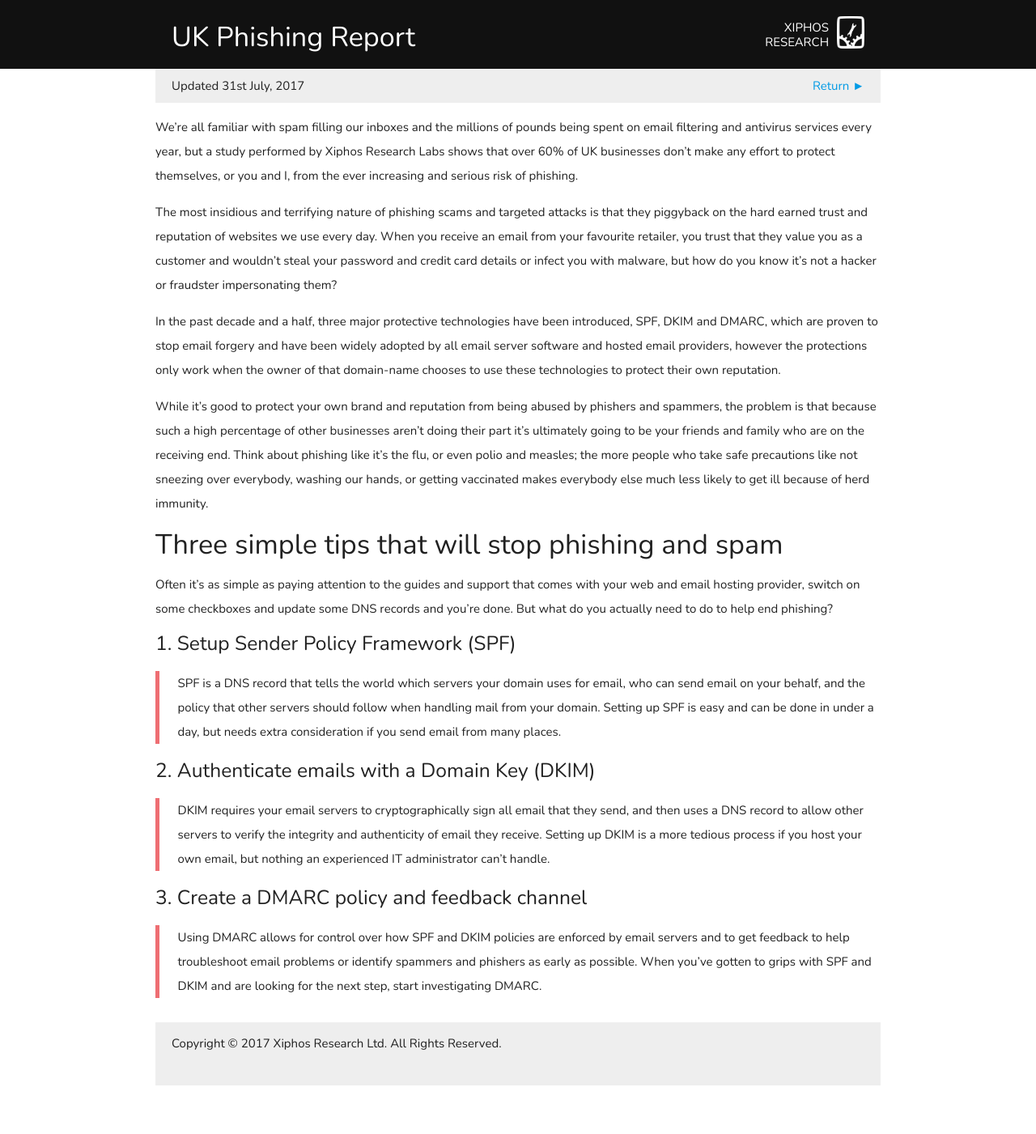
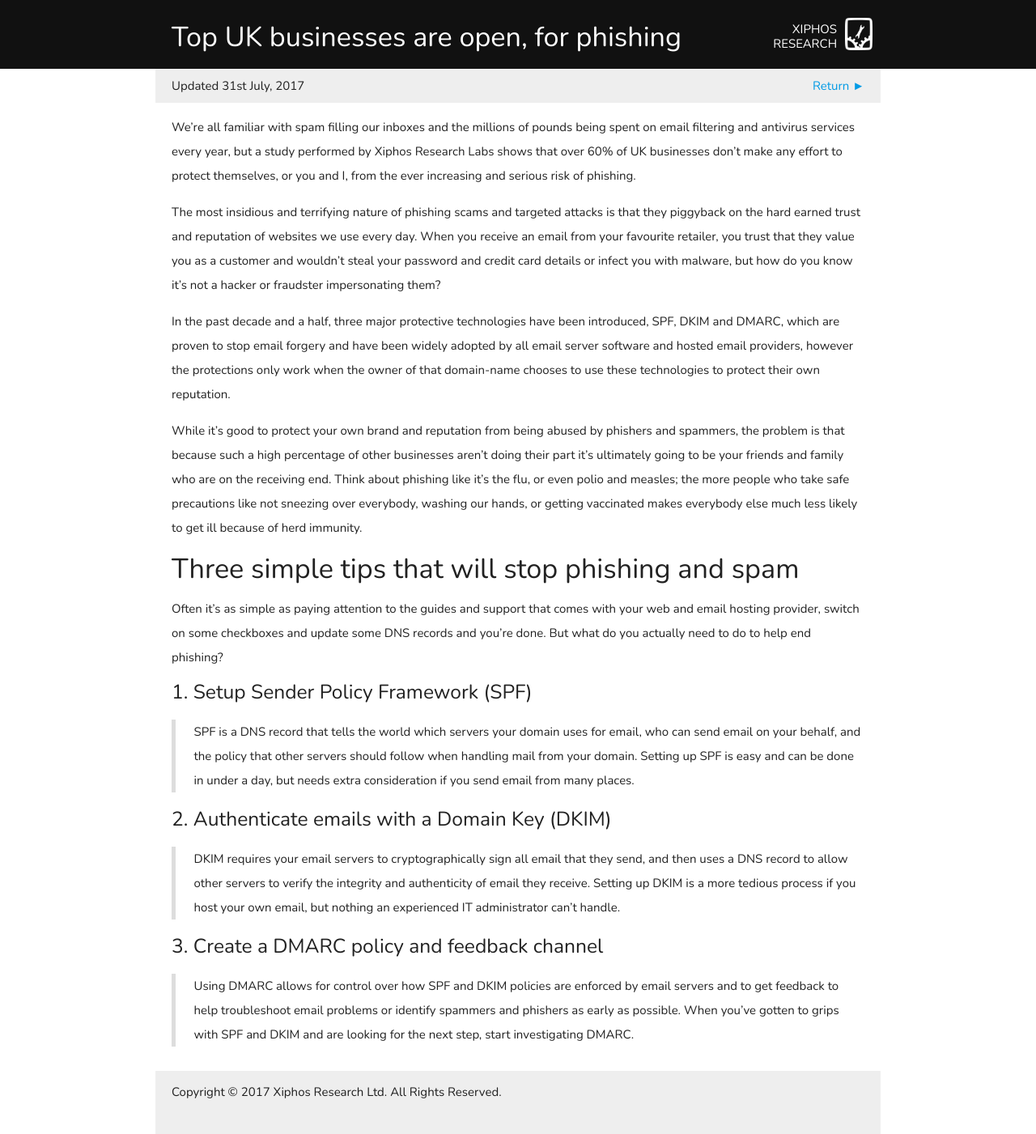
Before and after one commit to HarryR/xiphos-research.github.io, a Jekyll site: the page built from _posts/2017-08-03-phishing-report.markdown, in a window 1280 px wide. Shown: the whole page at 81% size. Built offline with Jekyll 4.4.1, drawn with Linux system fonts in a browser that asks for light colours; nearby versions of some CDN libraries; library files that are not in the unit come from our copies; Markdown is read by kramdown in place of the engine named in the settings; before the commit the page ends 1341 px from its top, so only the background shows below that.

Commit message:
Added blog index page

```diff
--- a/_layouts/page.html
+++ b/_layouts/page.html
@@ -28,22 +28,25 @@
 
 <header style="background: #111; padding-bottom: 20px; padding-top: 10px;">
   <div class="container">
-    <section style="padding-right: 20px; padding-left: 20px;">
+    <section class="page-header" style="padding-left: 20px; position: relative;">
+      <div class="top-logo">
+        <a id="logo-container" href="/">
+          <img class="right" src="/img/logo-white.png" height="40" style="margin-top: 10px;" />
+        </a>
+        <div class="hide-on-small-only right white-text" style="text-align: right; margin-right: 10px; margin-top: 15px; line-height: 1.2rem">
+          XIPHOS<br />
+          RESEARCH
+        </div>
+      </div><!-- .right -->
       <div class="left white-text">
         <h4 style="margin-bottom: 0;">{{ page.title }}</h4>
-      </div>
-      <a id="logo-container" href="#">
-        <img class="right" src="/img/logo-white.png" height="40" style="margin-top: 10px;" />
-      </a>
-      <div class="hide-on-small-only right white-text" style="text-align: right; margin-right: 10px; margin-top: 15px; line-height: 1.2rem">
-        XIPHOS<br />
-        RESEARCH
       </div>
       <div class="clearfix"></div>
     </section>
   </div>
 </header>
 
+{% if page.date %}
 <div class="container" style="background: #eee; padding: 10px; padding-left: 20px; padding-right: 20px;">
   <div class="right">
     <a href="/">Return &#9658;</a>
@@ -53,9 +56,10 @@
 {{ page.date | date: "%B" }},
 {{ page.date | date: "%Y" }}
 </div>
+{% endif %}
 
 <div class="container">
-  <section>
+  <section class="content">
 
     {{ content }}
 
--- a/_posts/2017-08-03-phishing-report.markdown
+++ b/_posts/2017-08-03-phishing-report.markdown
@@ -1,6 +1,6 @@
 ---
 layout: page
-title:  "UK Phishing Report"
+title:  "Top UK businesses are open, for phishing"
 date:   2017-07-31 00:00:00
 ---
 
--- a/css/style2.css
+++ b/css/style2.css
@@ -117,3 +117,40 @@
 	top: 25px;
 	right: 0px;
 }
+
+.top-logo {
+	position: absolute;
+	top: 50%;
+	right: 10px;
+	margin-top: -25px;
+}
+
+.page-header {
+	padding-right: 140px;
+}
+
+@media only screen and (max-width: 600px) {
+	.page-header {
+		padding-right: 50px;
+	}
+}
+
+blockquote {
+	border-color: #ddd;
+}
+
+section.content {
+	padding-left: 20px;
+	padding-right: 20px;
+}
+
+.news-item {
+	color: #000;
+	display: block;
+	padding: 10px;
+	margin-top: 10px;
+}
+
+.news-item:hover {
+	background: #eee;
+}
--- a/index.html
+++ b/index.html
@@ -508,14 +508,14 @@
                 {% if post.layout == 'news' or post.layout == "page" %}
                   <a class="exploit" target="_blank" href="{% if post.link %}{{ post.link }}{% else %}{{ post.url }}{% endif %}">
                     <b>{{ post.title }}</b>
-                    {% if post.excerpt %}
-                      <p>{{ post.excerpt }}</p>
+                    {% if post.excerpt | strip %}
+                      <p>{{ post.content | strip_html | truncatewords:20, "..." }}</p>
                     {% endif %}
                   </a>
                 {% endif %}
               {% endfor %}
 
-              <a class="more" target="_blank" href="https://www.linkedin.com/company/xiphos-research">View More on LinkedIn &#9658;</a>
+              <a class="more" target="_blank" href="news.html">View More &#9658;</a>
             </div><!-- .exploits -->
 
           </div><!-- .col -->
```
Also changed, not shown: news.html (added, +15 -0 lines).
